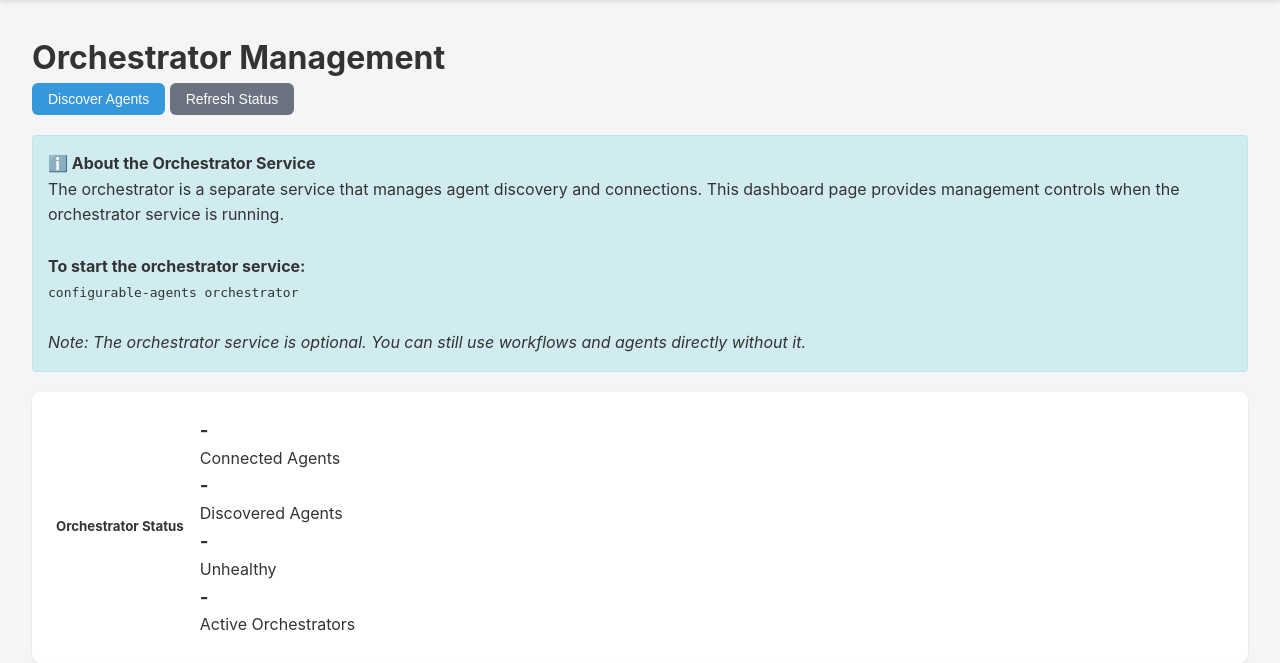
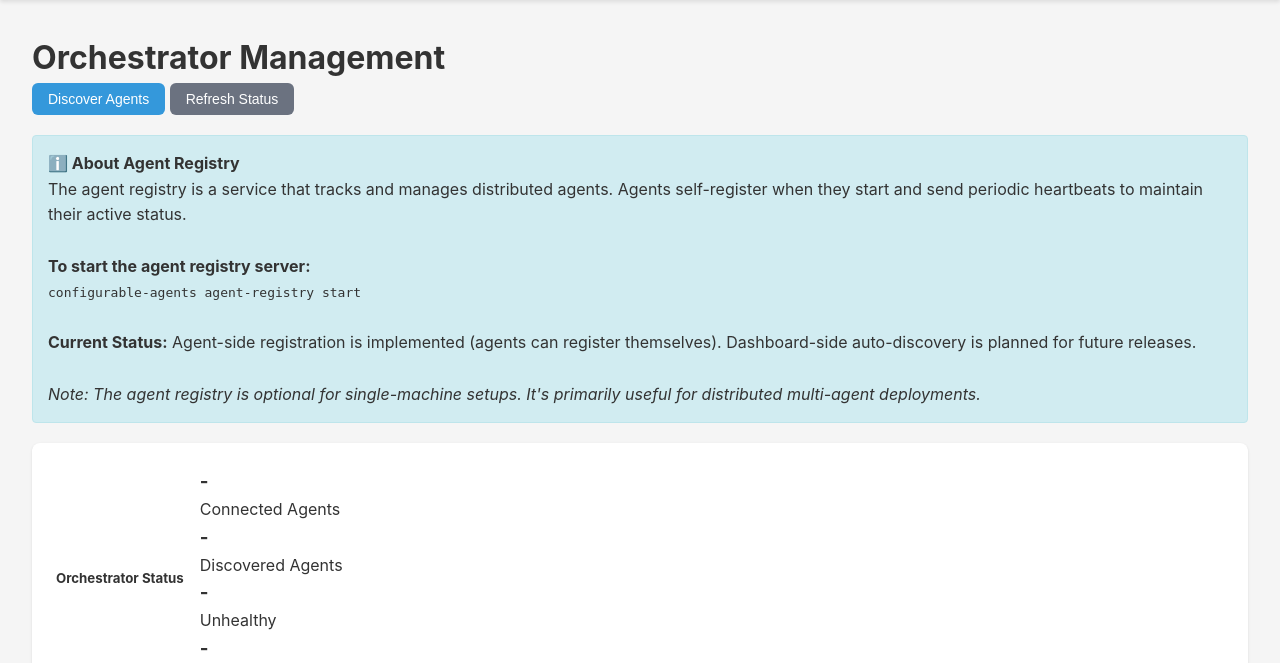
Before and after one commit to thatAverageGuy/configurable-agents, a Python web app: template src/configurable_agents/ui/dashboard/templates/orchestrator.html in a window 1280 px wide. Shown: the part 60-723 px from the top of the page. Run offline with Jinja, Linux system fonts and the light colour scheme; the template is opened without the code that fills it, so the values that code supplies are empty; some libraries are stand-ins or nearby versions.

Commit message:
fix: update orchestrator page with correct registry information
- Changed command from 'configurable-agents orchestrator' (non-existent) to 'configurable-agents agent-registry start'
- Clarified current status: agent-side registration implemented, dashboard discovery deferred per ADR-020
- Better explanation of registry purpose and optional nature

```diff
--- a/src/configurable_agents/ui/dashboard/templates/orchestrator.html
+++ b/src/configurable_agents/ui/dashboard/templates/orchestrator.html
@@ -20,13 +20,14 @@
         </div>
     </div>
 
-    <!-- Orchestrator Service Notice -->
+    <!-- Agent Registry Notice -->
     <div class="alert alert-info" style="margin: 20px 0; padding: 15px; background-color: #d1ecf1; border: 1px solid #bee5eb; border-radius: 4px;">
-        <strong>ℹ️ About the Orchestrator Service</strong><br>
-        The orchestrator is a separate service that manages agent discovery and connections. This dashboard page provides management controls when the orchestrator service is running.<br><br>
-        <strong>To start the orchestrator service:</strong><br>
-        <code>configurable-agents orchestrator</code><br><br>
-        <em>Note: The orchestrator service is optional. You can still use workflows and agents directly without it.</em>
+        <strong>ℹ️ About Agent Registry</strong><br>
+        The agent registry is a service that tracks and manages distributed agents. Agents self-register when they start and send periodic heartbeats to maintain their active status.<br><br>
+        <strong>To start the agent registry server:</strong><br>
+        <code>configurable-agents agent-registry start</code><br><br>
+        <strong>Current Status:</strong> Agent-side registration is implemented (agents can register themselves). Dashboard-side auto-discovery is planned for future releases.<br><br>
+        <em>Note: The agent registry is optional for single-machine setups. It's primarily useful for distributed multi-agent deployments.</em>
     </div>
 
     <!-- Status Overview -->
```
